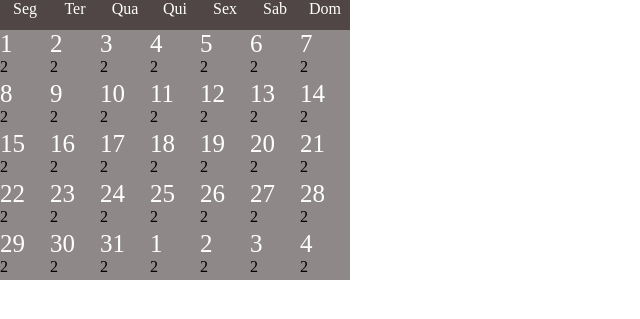
After one commit to Tamar1994/studiowithhair, a Flask app: page /gestao in a window 1280 px wide. The commit adds this page. Shown: the top 319 px of the page, without its empty margins (0-640 px from the left). Run offline with Flask 2, Linux system fonts and the light colour scheme.

Commit message:
atuallizacao

```diff
--- a/main.py
+++ b/main.py
@@ -7,5 +7,9 @@ app = Flask(__name__)
 def homePage():
     return render_template("home.html")
 
+@app.route("/gestao", methods=['GET', 'POST'])
+def gestaoPage():
+    return render_template("gestao.html")
+
 if __name__ == '__main__':
     app.run(debug=True)
--- /dev/null
+++ b/static/css/gestao.css
@@ -0,0 +1,46 @@
+* {
+    margin: 0;
+    padding: 0;
+    box-sizing: border-box;
+}
+
+.container {
+    width:350px;
+    height: auto;
+    display: flex;
+    flex-direction: column;
+}
+
+.titulos {
+    width: 100%;
+    height:30px;
+    display: flex;
+    flex-direction: row;
+}
+
+.dia-semana {
+    width: 50px;
+    height: 100%;
+    background-color: rgb(80, 70, 70);
+    color: white;
+    font-weight: 500;
+    text-align: center;
+}
+
+.row-semana {
+    display: flex;
+    height: 50px;
+    flex-direction: row;
+}
+
+.data-semana {
+    width: 50px;
+    height: 50px;
+    background-color: rgba(80, 70, 70, 0.644);
+}
+
+.data {
+    color: white;
+    font-size: 25px;
+    font-weight: 500;
+}
--- a/static/css/home.css
+++ b/static/css/home.css
@@ -251,6 +251,7 @@ body {
 
     #texto-topo {
         width: 100vw;
+        overflow: hidden;
     }
 
     .texto_maior {
--- /dev/null
+++ b/templates/gestao.html
@@ -0,0 +1,176 @@
+<!DOCTYPE html>
+<html lang="pt-br">
+<head>
+    <meta charset="UTF-8">
+    <meta http-equiv="X-UA-Compatible" content="IE=edge">
+    <meta name="viewport" content="width=device-width, initial-scale=1.0">
+    <title>Home - Gestao</title>
+
+    <link rel="stylesheet" type="text/css" href={{ url_for('static', filename='css/gestao.css') }}/>
+</head>
+<body>
+
+    <div class="container">
+        <div class="titulos">
+            <div class="dia-semana">Seg</div>
+            <div class="dia-semana">Ter</div>
+            <div class="dia-semana">Qua</div>
+            <div class="dia-semana">Qui</div>
+            <div class="dia-semana">Sex</div>
+            <div class="dia-semana">Sab</div>
+            <div class="dia-semana">Dom</div>
+        </div>
+        <div class="row-semana">
+            <div class="data-semana">
+                <p class="data">1</p>
+                <p class="tasks">2</p>
+            </div>
+            <div class="data-semana">
+                <p class="data">2</p>
+                <p class="tasks">2</p>
+            </div>
+            <div class="data-semana">
+                <p class="data">3</p>
+                <p class="tasks">2</p>
+            </div>
+            <div class="data-semana">
+                <p class="data">4</p>
+                <p class="tasks">2</p>
+            </div>
+            <div class="data-semana">
+                <p class="data">5</p>
+                <p class="tasks">2</p>
+            </div>
+            <div class="data-semana">
+                <p class="data">6</p>
+                <p class="tasks">2</p>
+            </div>
+            <div class="data-semana">
+                <p class="data">7</p>
+                <p class="tasks">2</p>
+            </div>
+        </div>
+        <div class="row-semana">
+            <div class="data-semana">
+                <p class="data">8</p>
+                <p class="tasks">2</p>
+            </div>
+            <div class="data-semana">
+                <p class="data">9</p>
+                <p class="tasks">2</p>
+            </div>
+            <div class="data-semana">
+                <p class="data">10</p>
+                <p class="tasks">2</p>
+            </div>
+            <div class="data-semana">
+                <p class="data">11</p>
+                <p class="tasks">2</p>
+            </div>
+            <div class="data-semana">
+                <p class="data">12</p>
+                <p class="tasks">2</p>
+            </div>
+            <div class="data-semana">
+                <p class="data">13</p>
+                <p class="tasks">2</p>
+            </div>
+            <div class="data-semana">
+                <p class="data">14</p>
+                <p class="tasks">2</p>
+            </div>
+        </div>
+        <div class="row-semana">
+            <div class="data-semana">
+                <p class="data">15</p>
+                <p class="tasks">2</p>
+            </div>
+            <div class="data-semana">
+                <p class="data">16</p>
+                <p class="tasks">2</p>
+            </div>
+            <div class="data-semana">
+                <p class="data">17</p>
+                <p class="tasks">2</p>
+            </div>
+            <div class="data-semana">
+                <p class="data">18</p>
+                <p class="tasks">2</p>
+            </div>
+            <div class="data-semana">
+                <p class="data">19</p>
+                <p class="tasks">2</p>
+            </div>
+            <div class="data-semana">
+                <p class="data">20</p>
+                <p class="tasks">2</p>
+            </div>
+            <div class="data-semana">
+                <p class="data">21</p>
+                <p class="tasks">2</p>
+            </div>
+        </div>
+        <div class="row-semana">
+            <div class="data-semana">
+                <p class="data">22</p>
+                <p class="tasks">2</p>
+            </div>
+            <div class="data-semana">
+                <p class="data">23</p>
+                <p class="tasks">2</p>
+            </div>
+            <div class="data-semana">
+                <p class="data">24</p>
+                <p class="tasks">2</p>
+            </div>
+            <div class="data-semana">
+                <p class="data">25</p>
+                <p class="tasks">2</p>
+            </div>
+            <div class="data-semana">
+                <p class="data">26</p>
+                <p class="tasks">2</p>
+            </div>
+            <div class="data-semana">
+                <p class="data">27</p>
+                <p class="tasks">2</p>
+            </div>
+            <div class="data-semana">
+                <p class="data">28</p>
+                <p class="tasks">2</p>
+            </div>
+        </div>
+        <div class="row-semana">
+            <div class="data-semana">
+                <p class="data">29</p>
+                <p class="tasks">2</p>
+            </div>
+            <div class="data-semana">
+                <p class="data">30</p>
+                <p class="tasks">2</p>
+            </div>
+            <div class="data-semana">
+                <p class="data">31</p>
+                <p class="tasks">2</p>
+            </div>
+            <div class="data-semana">
+                <p class="data">1</p>
+                <p class="tasks">2</p>
+            </div>
+            <div class="data-semana">
+                <p class="data">2</p>
+                <p class="tasks">2</p>
+            </div>
+            <div class="data-semana">
+                <p class="data">3</p>
+                <p class="tasks">2</p>
+            </div>
+            <div class="data-semana">
+                <p class="data">4</p>
+                <p class="tasks">2</p>
+            </div>
+        </div>
+    </div>
+
+</body>
+</html>
```
